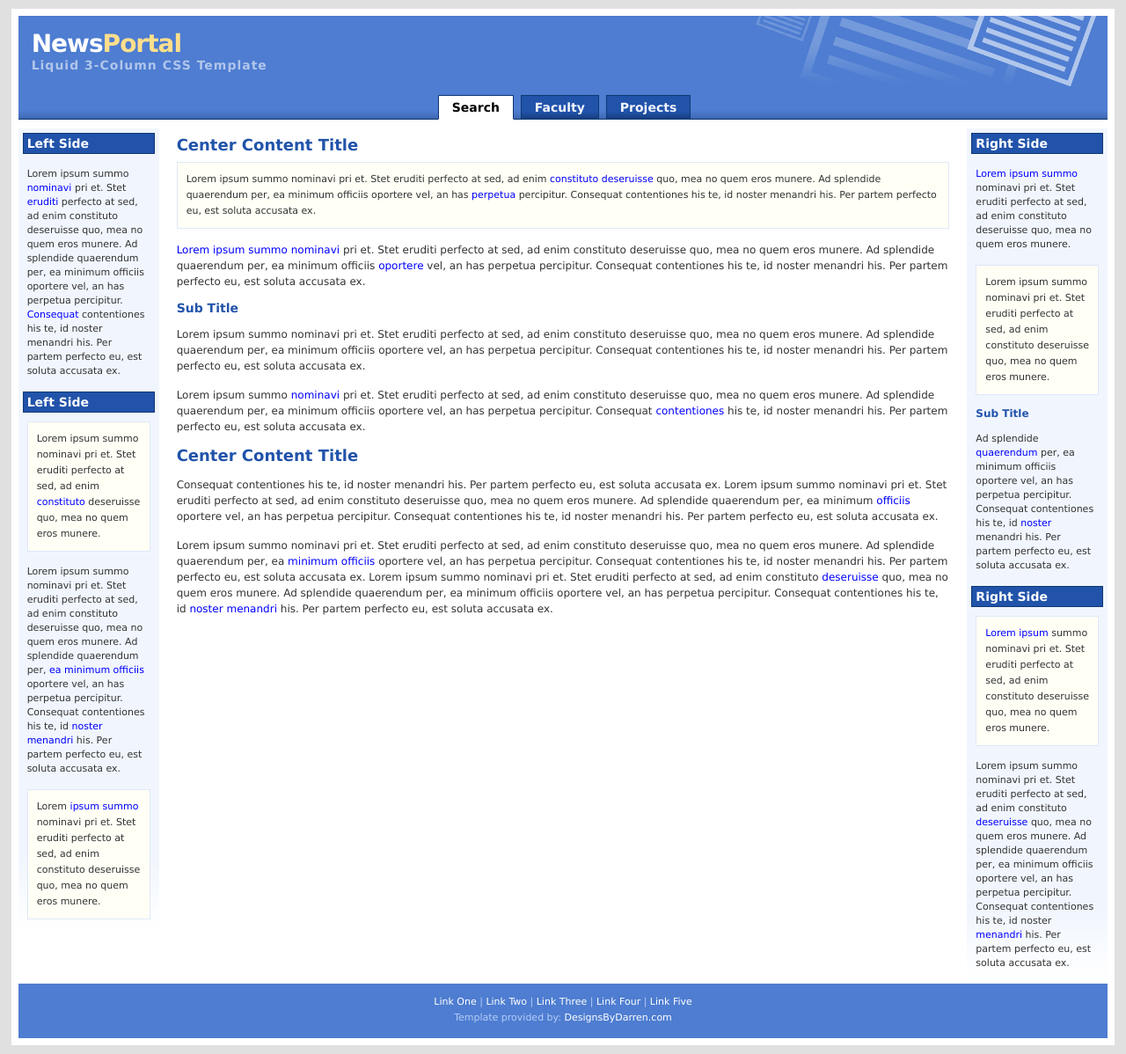
After one commit to ctb/tagnabbit, a Python web app: template tagnabbit/templates/example.html in a window 1280 px wide. The commit adds this page. Shown: the whole page at 88% size. Run offline with Jinja, Linux system fonts and the light colour scheme; the template is opened without the code that fills it, so the values that code supplies are empty.

Commit message:
NewsPortal template

```diff
--- /dev/null
+++ b/tagnabbit/templates/base.html
@@ -0,0 +1,76 @@
+<!DOCTYPE html PUBLIC "-//W3C//DTD XHTML 1.0 Transitional//EN" "http://www.w3.org/TR/xhtml1/DTD/xhtml1-transitional.dtd">
+<html xmlns="http://www.w3.org/1999/xhtml">
+
+<!--
+Copyright: Darren Hester 2006, http://www.designsbydarren.com
+License: Released Under the "Creative Commons License",
+http://creativecommons.org/licenses/by-nc/2.5/
+-->
+
+<head>
+
+<!-- Meta Data -->
+<meta http-equiv="Content-Type" content="text/html; charset=iso-8859-1" />
+<meta name="description" content="" />
+<meta name="keywords" content="" />
+
+<!-- Site Title -->
+<title>{% block title %}{% endblock %}</title>
+
+<!-- Link to Style External Sheet -->
+<link href="css/style.css" type="text/css" rel="stylesheet" />
+
+</head>
+
+<body>
+
+<div id="page_wrapper">
+
+<div id="header_wrapper">
+
+<div id="header">
+
+<h1>News<font color="#FFDF8C">Portal</font></h1>
+<h2>Liquid 3-Column CSS Template</h2>
+
+</div>
+
+<div id="navcontainer">
+
+<ul id="navlist">
+<li id="active"><a href="search" id="current">Search</a></li>
+<li><a href="faculty">Faculty</a></li>
+<li><a href="projects">Projects</a></li>
+</ul>
+</div>
+
+</div>
+
+<div id="left_side">
+{% block leftside %}{% endblock %}
+</div>
+
+<div id="right_side">
+{% block rightside %}{% endblock %}
+</div>
+
+<div id="content">
+
+{% block content %}
+{% endblock %}
+
+</div>
+
+<div id="footer">
+{% block footer %}
+{% endblock %}
+<br />
+Template provided by:
+<a href="http://www.designsbydarren.com" target="_blank">DesignsByDarren.com</a>
+</div>
+
+</div>
+
+</body>
+
+</html>
--- /dev/null
+++ b/tagnabbit/templates/css/style.css
@@ -0,0 +1,236 @@
+body {
+  text-align: center;
+  margin-top:10px;
+  margin-bottom:10px;
+  color:#666666;
+  background-color: #E0E0E0;
+}
+
+A:link {
+	COLOR: #0000FF; text-decoration: none;
+}
+A:visited {
+	COLOR: #0000FF; text-decoration: none;
+}
+A:active {
+	COLOR: #0000FF; text-decoration: none;
+}
+A:hover {
+	COLOR: #FF0000; text-decoration: underline;
+}
+
+#page_wrapper {
+  margin-left: auto;
+  margin-right: auto;
+  width: 98%;
+  text-align: left;
+  background: #FFFFFF;
+  border: 8px solid #FFFFFF;
+}
+
+#header_wrapper {
+  background: #4E7DD1 url('../img/menu_bg.gif') bottom left repeat-x;
+  margin:0px; padding:0px;
+}
+
+#header {
+  height: 60px;
+  padding:15px;
+  background: url('../img/header_bg.gif') top right no-repeat;
+  margin:0px;
+}
+
+#header h1 {
+  margin:0px;
+  font-family: verdana, arial, sans-serif;
+  font-size: 28px;
+  color:#ffffff;
+  letter-spacing: -1px;
+}
+
+#header h2 {
+  margin:0px;
+  font-family: verdana, arial, sans-serif;
+  font-size: 14px;
+  color:#B1C6EB;
+  letter-spacing: 1px;
+}
+
+#left_side {
+  margin-top: 10px;
+  float: left;
+  width: 160px;
+  background: #F1F6FE url('../img/side_bg.gif') bottom left repeat-x;
+}
+
+#right_side {
+  margin-top: 10px;
+  float: right;
+  width: 160px;
+  background: #F1F6FE url('../img/side_bg.gif') bottom left repeat-x;
+}
+
+#content {
+  margin-top: 20px;
+  margin-bottom: 0px;
+  margin-left: 180px;
+  margin-right: 180px;
+}
+
+#footer {
+  height: 50px;
+  background-color: #4E7DD1;
+  clear: both;
+  text-align: center;
+  padding-top:12px;
+  color: #B6CEF9;
+  font-family: verdana, arial, sans-serif;
+  font-size: 11px;
+  line-height: 18px;
+}
+
+#footer A:link {
+	COLOR: #FFFFFF; text-decoration: none;
+}
+#footer A:visited {
+	COLOR: #FFFFFF; text-decoration: none;
+}
+#footer A:active {
+	COLOR: #FFFFFF; text-decoration: none;
+}
+#footer A:hover {
+	COLOR: #FFFFFF; text-decoration: underline;
+}
+
+#left_side p, #right_side p {
+  margin:10px;margin-top:15px;margin-bottom:15px;
+  font-family: verdana, arial, sans-serif;
+  font-size: 11px;
+  line-height: 16px;
+  color: #333333;
+}
+
+#left_side h3, #right_side h3 {
+  margin-top:5px; margin-bottom:10px; margin-left:5px; margin-right:5px;
+  padding:4px;
+  font-family: verdana, arial, sans-serif;
+  font-size: 14px;
+  font-weight: bold;
+  line-height: 14px;
+  color: #FFFFFF;
+  border:1px solid #0F3974;
+  background-color: #2153AA;
+}
+
+#left_side h4, #right_side h4 {
+  margin-top:0px;margin-bottom:0px;margin-left:10px;
+  font-family: verdana, arial, sans-serif;
+  font-size: 12px;
+  font-weight: bold;
+  line-height: 12px;
+  color: #2153AA;
+}
+
+#content p {
+  margin-top:15px; margin-bottom: 15px;
+  font-family: verdana, arial, sans-serif;
+  font-size: 12px;
+  line-height: 18px;
+  color: #333333;
+}
+
+#content h3 {
+  margin-top:5px; margin-bottom: 10px;
+  font-family: verdana, arial, sans-serif;
+  font-size: 18px;
+  font-weight: bold;
+  line-height: 18px;
+  color: #2153AA;
+}
+
+#content h4 {
+  margin-top:0px;margin-bottom:0px;
+  font-family: verdana, arial, sans-serif;
+  font-size: 14px;
+  font-weight: bold;
+  line-height: 12px;
+  color: #2153AA;
+}
+
+#navlist
+{
+  margin-top:1px;
+  margin-bottom:0px;
+  text-align:center;
+  padding: 5px 0;
+  margin-left: 0;
+  border-bottom: 1px solid #0F3974;
+  font: bold 14px Verdana, sans-serif;
+}
+
+#navlist li
+{
+  list-style: none;
+  margin: 0;
+  display: inline;
+}
+
+#navlist li a
+{
+  color: #F1F6FE;
+  padding: 5px 15px;
+  margin-left: 3px;
+  border: 1px solid #0F3974;
+  border-bottom: none;
+  background: #2153AA url('../img/tab_bg.gif') bottom left repeat-x;
+  text-decoration: none;
+}
+
+#navlist li a:link { color: #F1F6FE; }
+#navlist li a:visited { color: #F1F6FE; }
+
+#navlist li a:hover
+{
+  color: #FFFFFF;
+  background: #3364BB;
+  border-color: #0F3974;
+}
+
+#navlist li a#current
+{
+  color: #000;
+  background: #FFFFFF;
+  border-bottom: 1px solid #FFFFFF;
+}
+
+.float_left {
+  float: left;
+  margin-right: 10px;
+}
+
+.float_right {
+  float: right;
+  margin-left: 10px;
+}
+
+.featurebox_center {
+  background-color: #fffff6;
+  margin:0px;
+  padding:10px;
+  border: 1px solid #DFE8F7;
+  font-family: verdana, arial, sans-serif;
+  font-size: 11px;
+  line-height: 18px;
+  color: #333333;
+}
+
+.featurebox_side {
+  background-color: #fffff6;
+  margin:0px;margin-left:10px;margin-right:10px;margin-bottom:15px;
+  padding:10px;
+  border: 1px solid #DFE8F7;
+  font-family: verdana, arial, sans-serif;
+  font-size: 11px;
+  line-height: 18px;
+  color: #333333;
+}
--- /dev/null
+++ b/tagnabbit/templates/example.html
@@ -0,0 +1,152 @@
+{% extends "base.html" %}
+
+{% block content %}
+<h3>Center Content Title</h3>
+
+<div class='featurebox_center'>
+Lorem ipsum summo nominavi pri et. Stet eruditi perfecto at sed, ad
+enim <a href="#">constituto deseruisse</a> quo, mea no quem eros munere.
+Ad splendide quaerendum per, ea minimum officiis oportere vel, an has
+<a href="#">perpetua</a> percipitur. Consequat contentiones his te, id
+noster menandri his. Per partem perfecto eu, est soluta accusata ex.
+</div>
+
+<p>
+<a href="#">Lorem ipsum summo nominavi</a> pri et. Stet eruditi perfecto
+at sed, ad enim constituto deseruisse quo, mea no quem eros munere. Ad
+splendide quaerendum per, ea minimum officiis <a href="#">oportere</a> vel,
+an has perpetua percipitur. Consequat contentiones his te, id noster
+menandri his. Per partem perfecto eu, est soluta accusata ex.
+</p>
+
+<h4>Sub Title</h4>
+
+<p>
+Lorem ipsum summo nominavi pri et. Stet eruditi perfecto at sed, ad
+enim constituto deseruisse quo, mea no quem eros munere. Ad splendide
+quaerendum per, ea minimum officiis oportere vel, an has perpetua percipitur.
+Consequat contentiones his te, id noster menandri his. Per partem perfecto eu,
+est soluta accusata ex.
+</p>
+
+<p>
+Lorem ipsum summo <a href="#">nominavi</a> pri et. Stet eruditi perfecto at
+sed, ad enim constituto deseruisse quo, mea no quem eros munere. Ad
+splendide quaerendum per, ea minimum officiis oportere vel, an has
+perpetua percipitur. Consequat <a href="#">contentiones</a> his te, id
+noster menandri his. Per partem perfecto eu, est soluta accusata ex.
+</p>
+
+<h3>Center Content Title</h3>
+
+<p>
+Consequat contentiones his te, id noster menandri his. Per partem perfecto
+eu, est soluta accusata ex. Lorem ipsum summo nominavi pri et. Stet eruditi
+perfecto at sed, ad enim constituto deseruisse quo, mea no quem eros munere.
+Ad splendide quaerendum per, ea minimum <a href="#">officiis</a> oportere
+vel, an has perpetua percipitur. Consequat contentiones his te, id noster
+menandri his. Per partem perfecto eu, est soluta accusata ex.
+</p>
+
+<p>
+Lorem ipsum summo nominavi pri et. Stet eruditi perfecto at sed, ad enim
+constituto deseruisse quo, mea no quem eros munere. Ad splendide quaerendum
+per, ea <a href="#">minimum officiis</a> oportere vel, an has perpetua
+percipitur. Consequat contentiones his te, id noster menandri his. Per partem
+perfecto eu, est soluta accusata ex. Lorem ipsum summo nominavi pri et. Stet
+eruditi perfecto at sed, ad enim constituto <a href="#">deseruisse</a> quo,
+mea no quem eros munere. Ad splendide quaerendum per, ea minimum officiis
+oportere vel, an has perpetua percipitur. Consequat contentiones his te,
+id <a href="#">noster menandri</a> his. Per partem perfecto eu, est soluta
+accusata ex.
+</p>
+{% endblock %}
+
+{% block footer %}
+<a href="#">Link One</a> |
+<a href="#">Link Two</a> |
+<a href="#">Link Three</a> |
+<a href="#">Link Four</a> |
+<a href="#">Link Five</a>
+{% endblock %}
+
+{% block rightside %}
+<h3>Right Side</h3>
+
+<p>
+<a href="#">Lorem ipsum summo</a> nominavi pri et. Stet eruditi
+perfecto at sed, ad enim constituto deseruisse quo, mea no quem
+eros munere.
+</p>
+
+<div class='featurebox_side'>
+Lorem ipsum summo nominavi pri et. Stet eruditi perfecto at sed,
+ad enim constituto deseruisse quo, mea no quem eros munere.
+</div>
+
+<h4>Sub Title</h4>
+
+<p>
+Ad splendide <a href="#">quaerendum</a> per, ea minimum officiis
+oportere vel, an has perpetua percipitur. Consequat contentiones
+his te, id <a href="#">noster</a> menandri his. Per partem perfecto
+eu, est soluta accusata ex.
+</p>
+
+<h3>Right Side</h3>
+
+<div class='featurebox_side'>
+<a href="#">Lorem ipsum</a> summo nominavi pri et. Stet eruditi
+perfecto at sed, ad enim constituto deseruisse quo, mea no quem
+eros munere.
+</div>
+
+<p>
+Lorem ipsum summo nominavi pri et. Stet eruditi perfecto at sed, ad
+enim constituto <a href="#">deseruisse</a> quo, mea no quem eros
+munere. Ad splendide quaerendum per, ea minimum officiis oportere vel,
+an has perpetua percipitur. Consequat contentiones his te, id noster
+<a href="#">menandri</a> his. Per partem perfecto eu, est soluta
+accusata ex.
+</p>
+
+{% endblock %}
+
+{% block leftside %}
+<h3>Left Side</h3>
+
+<p>
+Lorem ipsum summo <a href="#">nominavi</a> pri et. Stet
+<a href="#">eruditi</a> perfecto at sed, ad enim constituto
+deseruisse quo, mea no quem eros munere. Ad splendide
+quaerendum per, ea minimum officiis oportere vel, an has
+perpetua percipitur. <a href="#">Consequat</a> contentiones
+his te, id noster menandri his. Per partem perfecto eu, est
+soluta accusata ex.
+</p>
+
+<h3>Left Side</h3>
+
+<div class='featurebox_side'>
+Lorem ipsum summo nominavi pri et. Stet eruditi perfecto at
+sed, ad enim <a href="#">constituto</a> deseruisse quo, mea
+no quem eros munere.
+</div>
+
+<p>
+Lorem ipsum summo nominavi pri et. Stet eruditi perfecto at sed,
+ad enim constituto deseruisse quo, mea no quem eros munere. Ad
+splendide quaerendum per, <a href="#">ea minimum officiis</a>
+oportere vel, an has perpetua percipitur. Consequat contentiones
+his te, id <a href="#">noster menandri</a> his. Per partem perfecto
+eu, est soluta accusata ex.
+</p>
+
+<div class='featurebox_side'>
+Lorem <a href="#">ipsum summo</a> nominavi pri et. Stet eruditi
+perfecto at sed, ad enim constituto deseruisse quo, mea no quem
+eros munere.
+</div>
+
+
+{% endblock %}
--- a/tagnabbit/templates/index.html
+++ b/tagnabbit/templates/index.html
@@ -1,4 +1,4 @@
-{% block title %}foo{% endblock %}
+{% extends "base.html" %}
 
 {% block content %}
 {{ content }}
```
Also changed, not shown: tagnabbit/web.py (+8 -1 lines), tagnabbit/templates/img/header_bg.gif (added), tagnabbit/templates/img/menu_bg.gif (added), tagnabbit/templates/img/side_bg.gif (added), tagnabbit/templates/img/tab_bg.gif (added).
